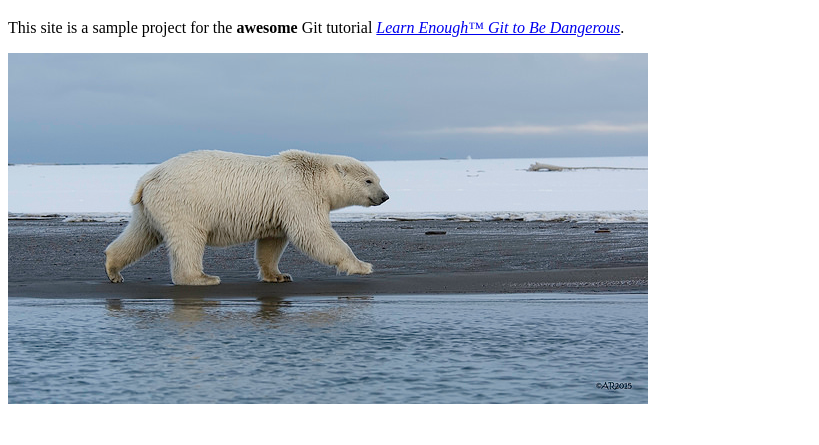
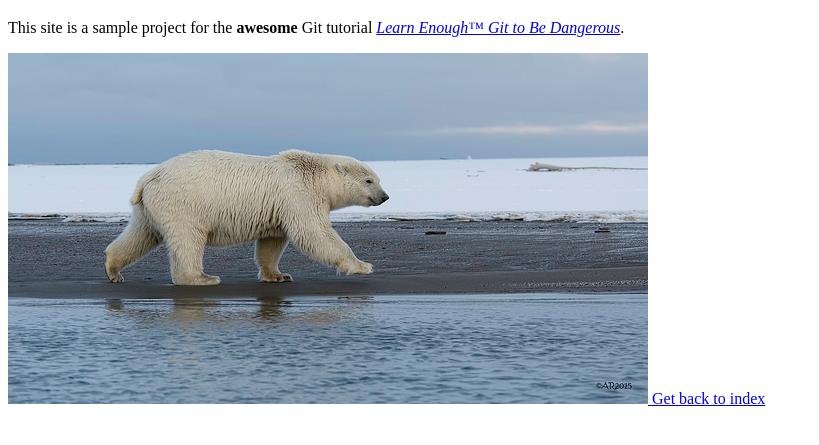
Before and after one commit to itorterat/Learn_Enough_Git, a plain HTML site: page website/about.html in a window 1280 px wide. Shown: the part 61-506 px from the top of the page, without its empty margins (0-819 px from the left). Drawn offline with Linux system fonts and the light colour scheme.

Commit message:
--- Add a link on about page to bring back to index because of exercise 4.4.1

```diff
--- a/website/about.html
+++ b/website/about.html
@@ -14,6 +14,7 @@
   <a href="https://www.flickr.com/photos/puliarfanita/22959238329">
     <img src="images/polar_bear.jpg" alt="Polar bear">
   </a>
+  <a href="index.html">Get back to index</a>
 </body>
 
 </html>
```
